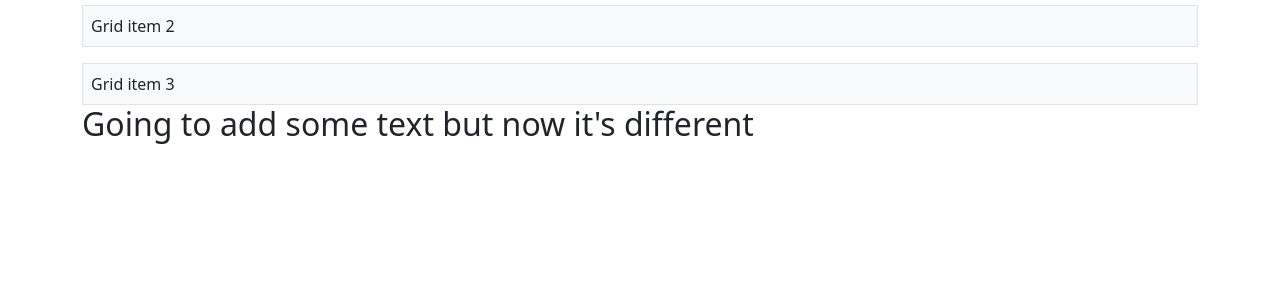
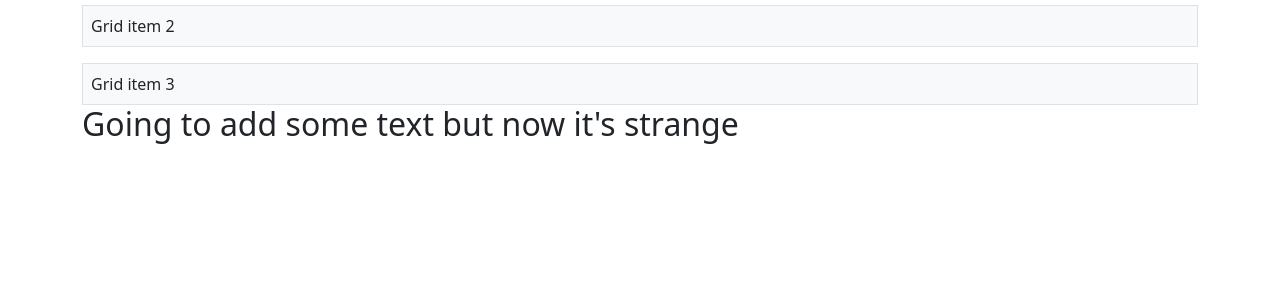
Before and after one commit to sctilley/ntrack_project, a Django app: page / in a window 1280 px wide. Shown: the part 277-577 px from the top of the page. Run offline with Django 4.2, Linux system fonts and the light colour scheme; some libraries are stand-ins or nearby versions.

```diff
--- a/base/templates/base/home.html
+++ b/base/templates/base/home.html
@@ -11,6 +11,6 @@
         <div class="p-2 bg-light border">Grid item 3</div>
     </div>
 
-    <h2>Going to add some text but now it's different</h2>
+    <h2>Going to add some text but now it's strange</h2>
 
 {% endblock content %}
```
